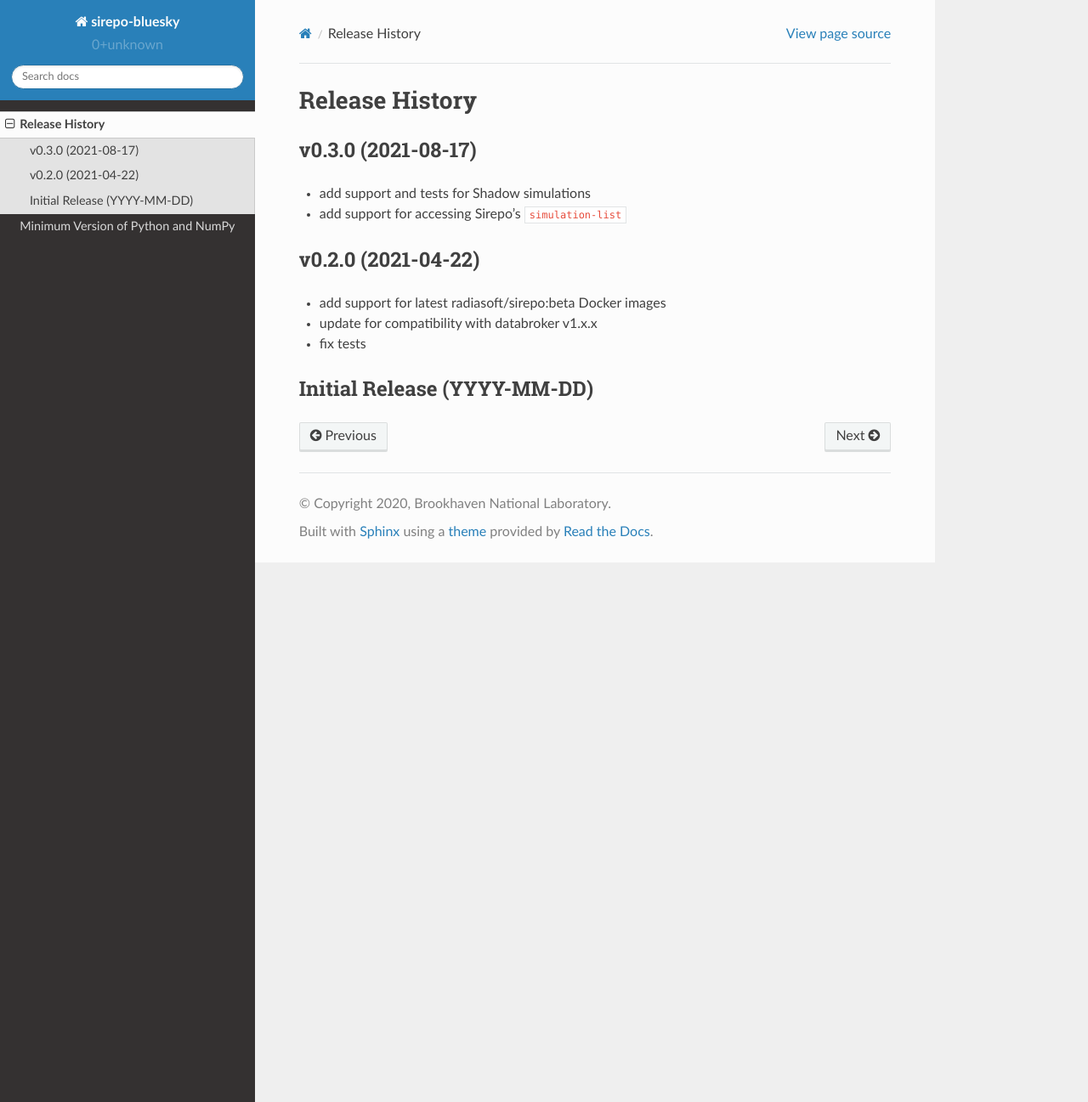
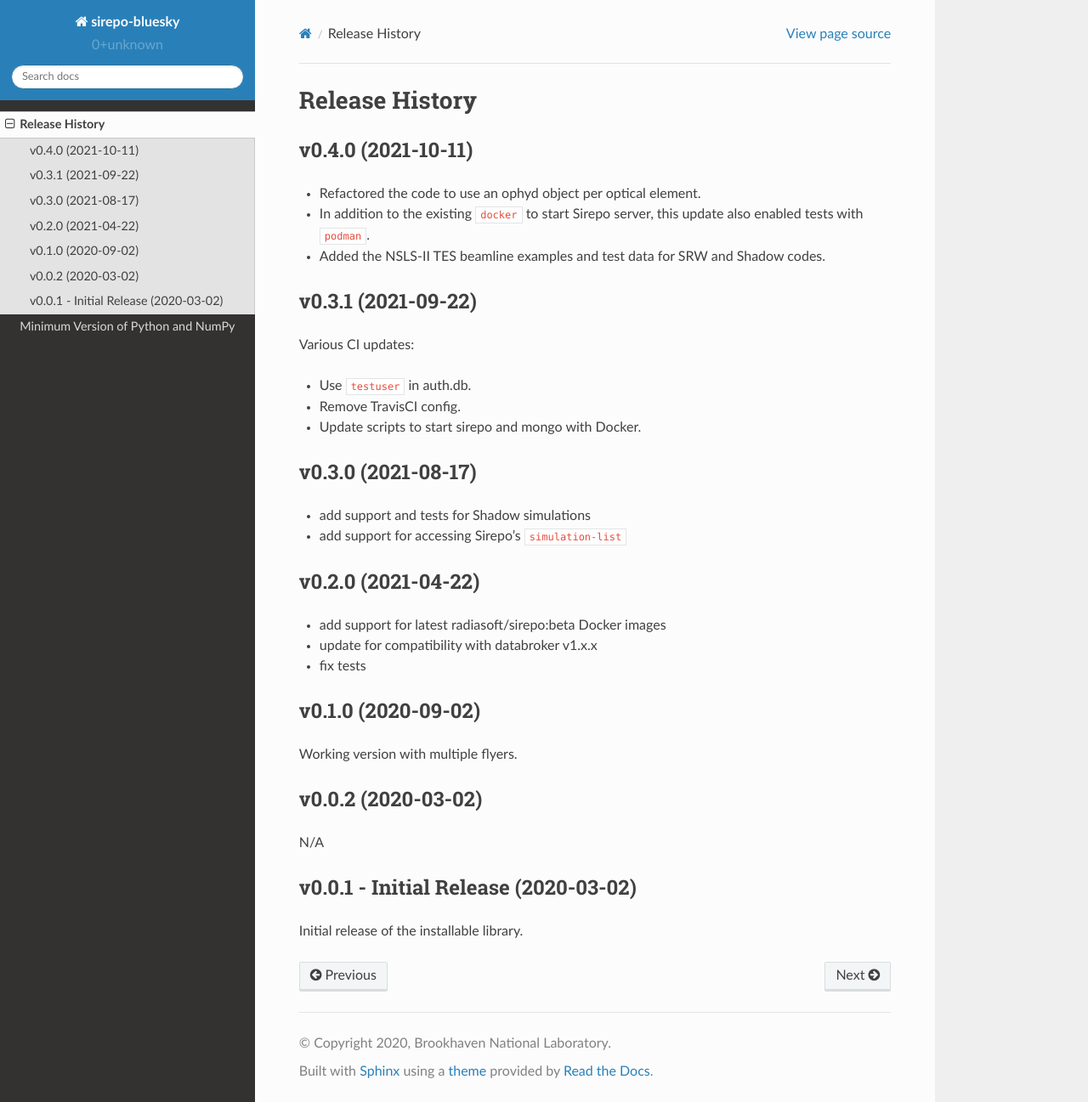
Before and after one commit to NSLS-II/sirepo-bluesky, a Sphinx documentation site: the page built from docs/source/release-history.rst, in a window 1280 px wide and 1297 px high. Shown: the whole window at 85% size. Built offline with Sphinx 7.4.7 and the Read the Docs theme 2.0.0, drawn with Linux system fonts in a browser that asks for light colours; pages that are not in the unit, such as notebooks, are missing from menus.

Commit message:
DOC: release notes for v0.4.0

```diff
--- a/docs/source/release-history.rst
+++ b/docs/source/release-history.rst
@@ -1,6 +1,22 @@
 ===============
 Release History
 ===============
+
+v0.4.0 (2021-10-11)
+-------------------
+- Refactored the code to use an ophyd object per optical element.
+- In addition to the existing ``docker`` to start Sirepo server, this update
+  also enabled tests with ``podman``.
+- Added the NSLS-II TES beamline examples and test data for SRW and Shadow
+  codes.
+
+v0.3.1 (2021-09-22)
+-------------------
+Various CI updates:
+
+- Use ``testuser`` in auth.db.
+- Remove TravisCI config.
+- Update scripts to start sirepo and mongo with Docker.
 
 v0.3.0 (2021-08-17)
 -------------------
@@ -13,5 +29,14 @@ v0.2.0 (2021-04-22)
 - update for compatibility with databroker v1.x.x
 - fix tests
 
-Initial Release (YYYY-MM-DD)
-----------------------------
+v0.1.0 (2020-09-02)
+-------------------
+Working version with multiple flyers.
+
+v0.0.2 (2020-03-02)
+-------------------
+N/A
+
+v0.0.1 - Initial Release (2020-03-02)
+-------------------------------------
+Initial release of the installable library.
```
